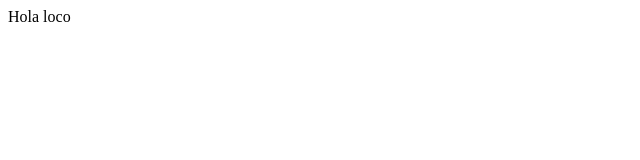
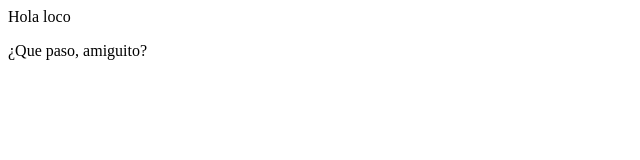
Before and after one commit to diegorebeck/ElPulento, a plain HTML site: page HolaMundoPulento/build/web/index.html in a window 1280 px wide. Shown: the whole page, without its empty margins (0-640 px from the left). Drawn offline with Linux system fonts and the light colour scheme.

Commit message:
Parrafo nuevo
Agregue un nuevo parrafo abajo del div

```diff
--- a/HolaMundoPulento/build/web/index.html
+++ b/HolaMundoPulento/build/web/index.html
@@ -12,5 +12,6 @@
     </head>
     <body>
         <div>Hola loco</div>
+        <p>¿Que paso, amiguito?</p>
     </body>
 </html>
```
Also changed, not shown: HolaMundoPulento/web/index.html (+1 -0 lines), 1 other file.
